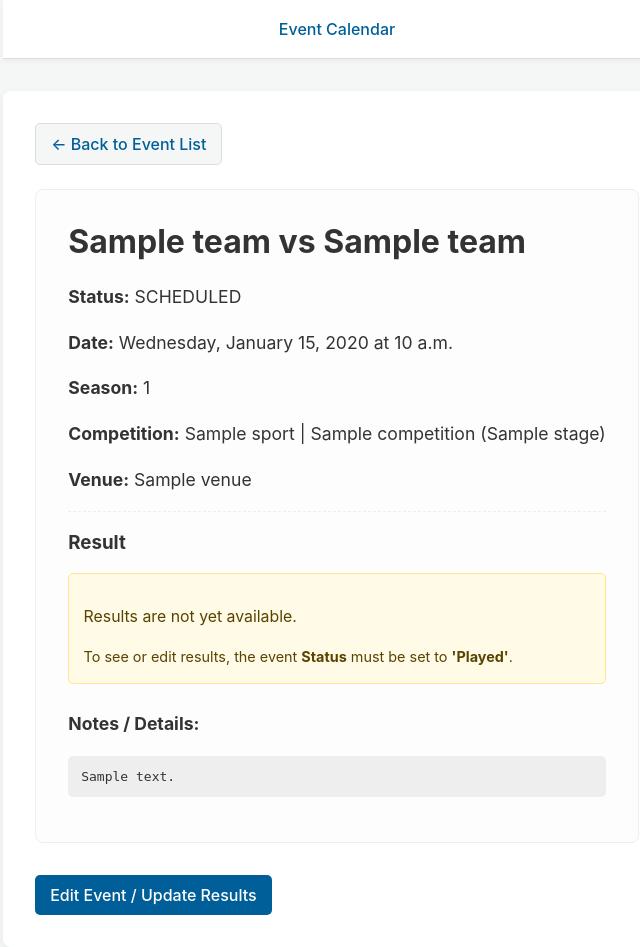
After one commit to olegicks/sports-calendar, a Django app: page /event/1/ in a window 1280 px wide. The commit adds this page. Shown: the whole page, without its empty margins (303-943 px from the left). Run offline with Django 5.2, Linux system fonts and the light colour scheme; tables that the repository leaves empty hold one stand-in row (values such as "Sample post").

Commit message:
feat: implement event detail and edit pages

```diff
--- a/events/models.py
+++ b/events/models.py
@@ -104,7 +104,7 @@ class Event(models.Model):
         related_name="wins",
         db_column="_winner_foreignkey"
     )
-    result_details = models.JSONField(null=True, blank=True)
+    result_details = models.TextField(null=True, blank=True)
     created_at = models.DateTimeField(auto_now_add=True)
     updated_at = models.DateTimeField(auto_now=True)
 
--- a/events/urls.py
+++ b/events/urls.py
@@ -6,4 +6,6 @@ app_name = "events"
 urlpatterns = [
     path("", views.EventListView.as_view(), name="event-list"),
     path("event/create/", views.EventCreateView.as_view(), name="event-create"),
+    path("event/<int:pk>/", views.EventDetailView.as_view(), name="event-detail"),
+    path("event/<int:pk>/update/", views.EventUpdateView.as_view(), name="event-update"),
 ]
--- a/events/views.py
+++ b/events/views.py
@@ -1,7 +1,7 @@
 from django.urls import reverse_lazy
-from django.views.generic import ListView, CreateView
+from django.views.generic import ListView, CreateView, DetailView, UpdateView
 
-from .forms import EventForm
+from .forms import EventForm, EventUpdateForm
 from .models import Event
 
 class EventListView(ListView):
@@ -24,3 +24,27 @@ class EventCreateView(CreateView):
     form_class = EventForm
     template_name = 'events/event_create.html'
     success_url = reverse_lazy('events:event-list')
+
+
+class EventDetailView(DetailView):
+    model = Event
+    template_name = 'events/event_detail.html'
+    context_object_name = 'event'
+
+    def get_queryset(self):
+        return super().get_queryset().select_related(
+            'stage__competition__sport',
+            'home_team',
+            'away_team',
+            'venue',
+            'winner'
+        )
+
+
+class EventUpdateView(UpdateView):
+    model = Event
+    form_class = EventUpdateForm
+    template_name = 'events/event_update.html'
+
+    def get_success_url(self):
+        return reverse_lazy('events:event-detail', kwargs={'pk': self.object.pk})
--- /dev/null
+++ b/templates/events/event_detail.html
@@ -0,0 +1,108 @@
+{% extends "base.html" %}
+
+{% block title %}{% if event.home_team %}{{ event.home_team.name }}{% else %}TBD{% endif %} vs {% if event.away_team %}{{ event.away_team.name }}{% else %}TBD{% endif %}{% endblock %}
+
+{% block head %}
+<style>
+    .detail-card {
+        border: 1px solid #eee;
+        border-radius: 8px;
+        padding: 2em;
+        background: #fdfdfd;
+    }
+    .detail-card h1 { margin-top: 0; }
+    .detail-card p { font-size: 1.1em; line-height: 1.6; }
+    .detail-card hr { border: none; border-top: 1px dashed #eee; }
+
+    .status-note {
+        background-color: #fffbe6;
+        border: 1px solid #ffe58f;
+        border-radius: 5px;
+        padding: 1em;
+        font-size: 0.9em;
+        color: #594300;
+    }
+
+    .actions { margin-top: 2em; }
+
+    .btn-primary {
+        background-color: #005f99;
+        color: white;
+        padding: 10px 15px;
+        text-decoration: none;
+        border-radius: 5px;
+        font-weight: 500;
+        display: inline-block;
+    }
+
+    .btn-secondary {
+        background-color: #f4f7f6;
+        color: #005f99;
+        padding: 10px 15px;
+        text-decoration: none;
+        border-radius: 5px;
+        font-weight: 500;
+        border: 1px solid #ddd;
+        display: inline-block;
+        margin-bottom: 1.5em;
+    }
+    .btn-secondary:hover {
+        background-color: #e9ecef;
+    }
+</style>
+{% endblock %}
+
+{% block content %}
+
+    <a href="{% url 'events:event-list' %}" class="btn-secondary">&larr; Back to Event List</a>
+
+    <div class="detail-card">
+        <h1>
+            {% if event.home_team %}{{ event.home_team.name }}{% else %}TBD{% endif %}
+            vs
+            {% if event.away_team %}{{ event.away_team.name }}{% else %}TBD{% endif %}
+        </h1>
+
+        <p><strong>Status:</strong> {{ event.status|upper }}</p>
+        <p><strong>Date:</strong> {{ event.start_datetime|date:"l, F j, Y" }} at {{ event.start_datetime|time:"P" }}</p>
+        <p><strong>Season:</strong> {{ event.season|default:"N/A" }}</p>
+
+        {% if event.stage %}
+        <p>
+            <strong>Competition:</strong>
+            {{ event.stage.competition.sport.name }} |
+            {{ event.stage.competition.name }}
+            ({{ event.stage.name }})
+        </p>
+        {% endif %}
+
+        {% if event.venue %}
+            <p><strong>Venue:</strong> {{ event.venue.name }}</p>
+        {% endif %}
+
+        <hr>
+        <h3>Result</h3>
+
+        {% if event.status == 'played' %}
+            <p><strong>Final Score:</strong> {{ event.home_goals|default:"N/A" }} - {{ event.away_goals|default:"N/A" }}</p>
+            <p><strong>Winner:</strong> {% if event.winner %}{{ event.winner.name }}{% else %}N/A{% endif %}</p>
+        {% else %}
+            <div class="status-note">
+                <p>Results are not yet available.</p>
+                <p style="margin: 0; font-size: 1em;">
+                   To see or edit results, the event <strong>Status</strong>
+                   must be set to <strong>'Played'</strong>.
+                </p>
+            </div>
+        {% endif %}
+
+        {% if event.result_details %}
+        <p style="margin-top: 1.5em;"><strong>Notes / Details:</strong></p>
+        <pre style="background: #eee; padding: 1em; border-radius: 5px; white-space: pre-wrap; word-wrap: break-word;">{{ event.result_details }}</pre>
+        {% endif %}
+    </div>
+
+    <div class="actions">
+        <a href="{% url 'events:event-update' pk=event.pk %}" class="btn-primary">Edit Event / Update Results</a>
+    </div>
+{% endblock %}
```
Also changed, not shown: events/forms.py (+18 -0 lines), templates/events/event_list.html (+5 -3 lines), templates/events/event_update.html (added, +46 -0 lines), events/migrations/0003_alter_event_result_details.py (added).
